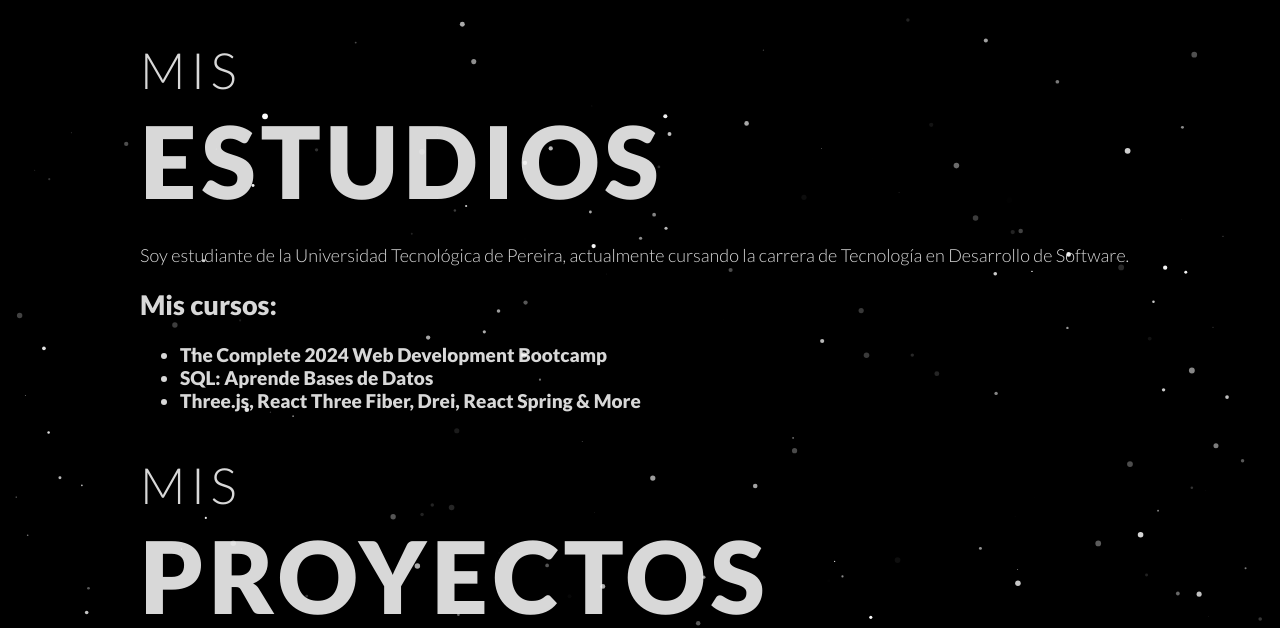
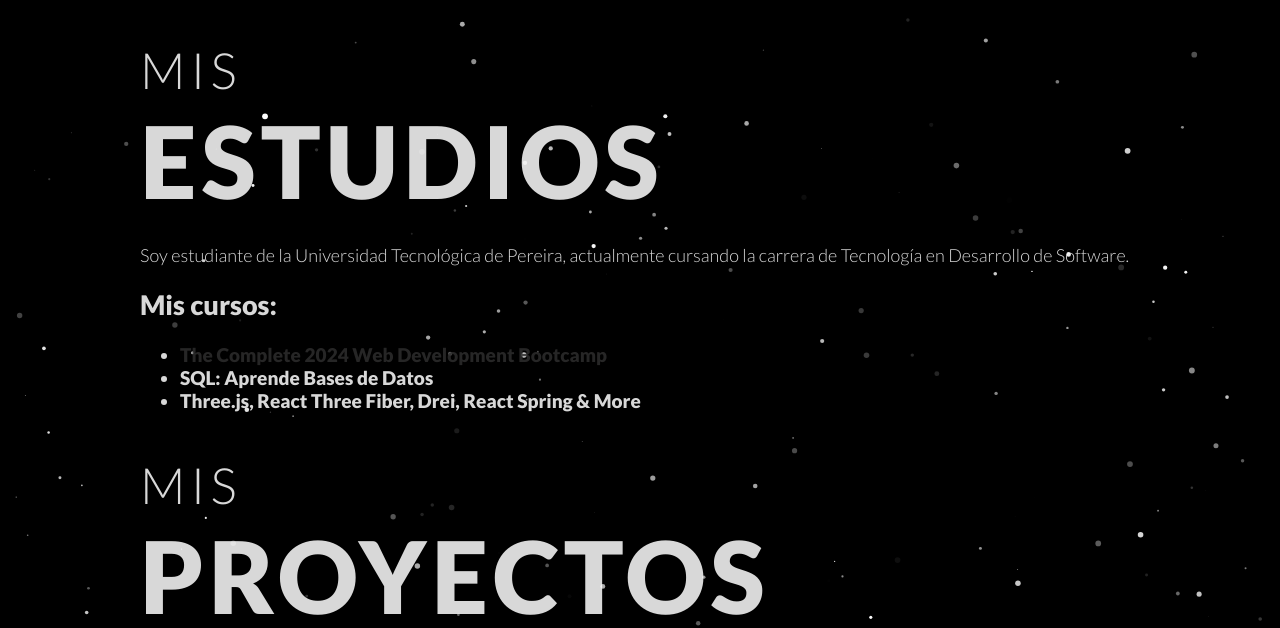
Before and after one commit to thomasvetti/miportafolioweb-, a plain HTML site: page index.html in a window 1280 px wide. In both pictures the pointer is over the link "The Complete 2024 Web Development Bootcamp". Shown: the part 1046-1674 px from the top of the page. Drawn offline with Linux system fonts and the light colour scheme.

Commit message:
nuevos cambis

```diff
--- a/estilos.css
+++ b/estilos.css
@@ -146,5 +146,9 @@ body {
     font-weight: 550;
     color: #fff;
     margin-bottom: 10px;
+    transition: color 0.3s ease;
     text-decoration:none
 }
+a.cursos:hover {
+    color: #2e2d2d;
+}
```
